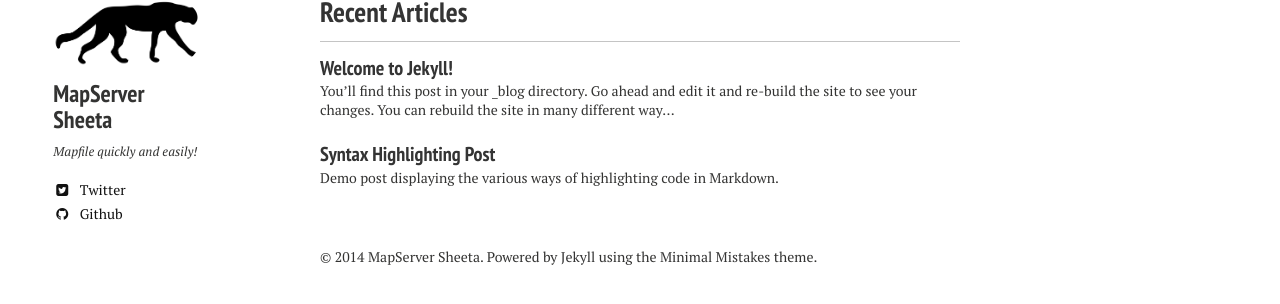
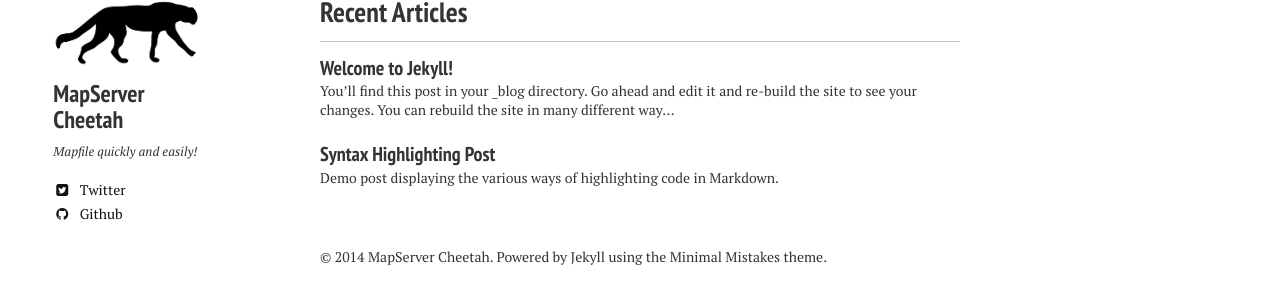
Before and after one commit to QMapfileEditor/website, a Jekyll site: the page built from index.md, in a window 1280 px wide. Shown: the part 461-765 px from the top of the page. Built offline with Jekyll 4.4.1, drawn with Linux system fonts in a browser that asks for light colours; nearby versions of some CDN libraries.

Commit message:
Typo in MapServer Cheetah name

```diff
--- a/_config.yml
+++ b/_config.yml
@@ -39,7 +39,7 @@ kramdown:
 
 # Site owner
 owner:
-  name: MapServer Sheeta
+  name: MapServer Cheetah
   avatar: logo_cheetah.png
   bio: "Mapfile quickly and easily!"
   email:
```
